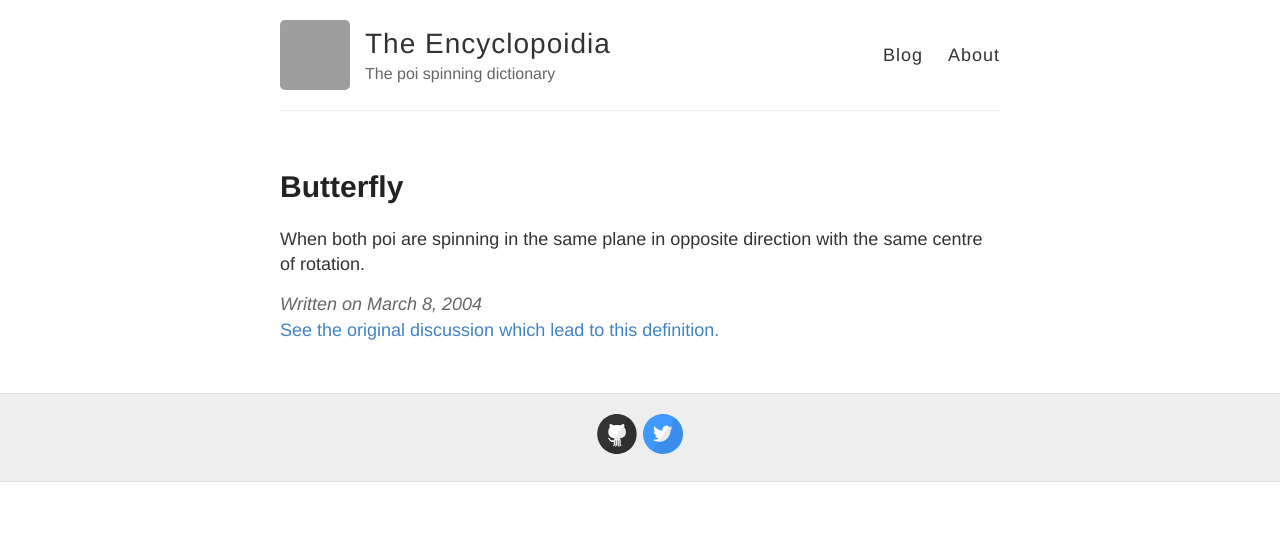
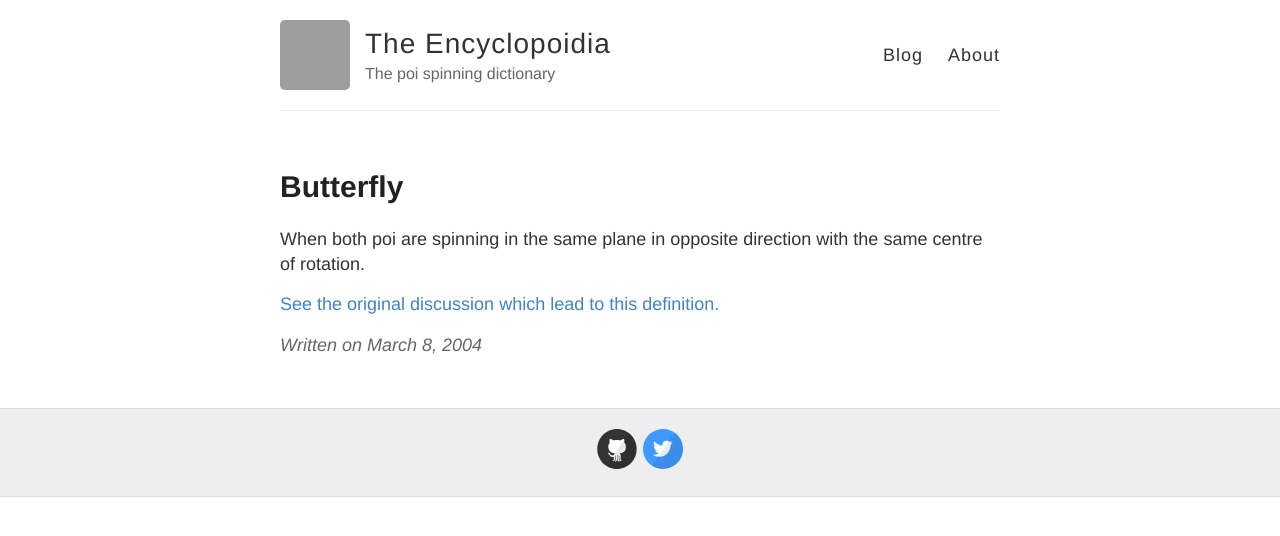
Before and after one commit to Spherculism/encyclopoidia, a Jekyll site: the page built from _posts/2004-3-8-Butterfly.md, in a window 1280 px wide. Shown: the top 536 px of the page. Built offline with Jekyll 4.4.1, drawn with Linux system fonts in a browser that asks for light colours; grey boxes are pictures that could not be loaded.

Commit message:
poidia layout change

```diff
--- a/_layouts/poidia.html
+++ b/_layouts/poidia.html
@@ -9,12 +9,12 @@ layout: default
     {{ content }}
   </div>
 
-  <div class="date">
-    Written on {{ page.date | date: "%B %e, %Y" }}
+  <div class="reference">
+    <p><a href="{{ page.reference }}" title="Spherculism: {{ page.title }}">See the original discussion which lead to this definition.</a></p>
   </div>
 
-  <div class="reference">
-    <a href="{{ page.reference }}" title="Spherculism: {{ page.title }}">See the original discussion which lead to this definition.</a>
+  <div class="date">
+    <p>Written on {{ page.date | date: "%B %e, %Y" }}</p>
   </div>
 
   {% include disqus.html disqus_identifier=page.disqus_identifier %}
```
